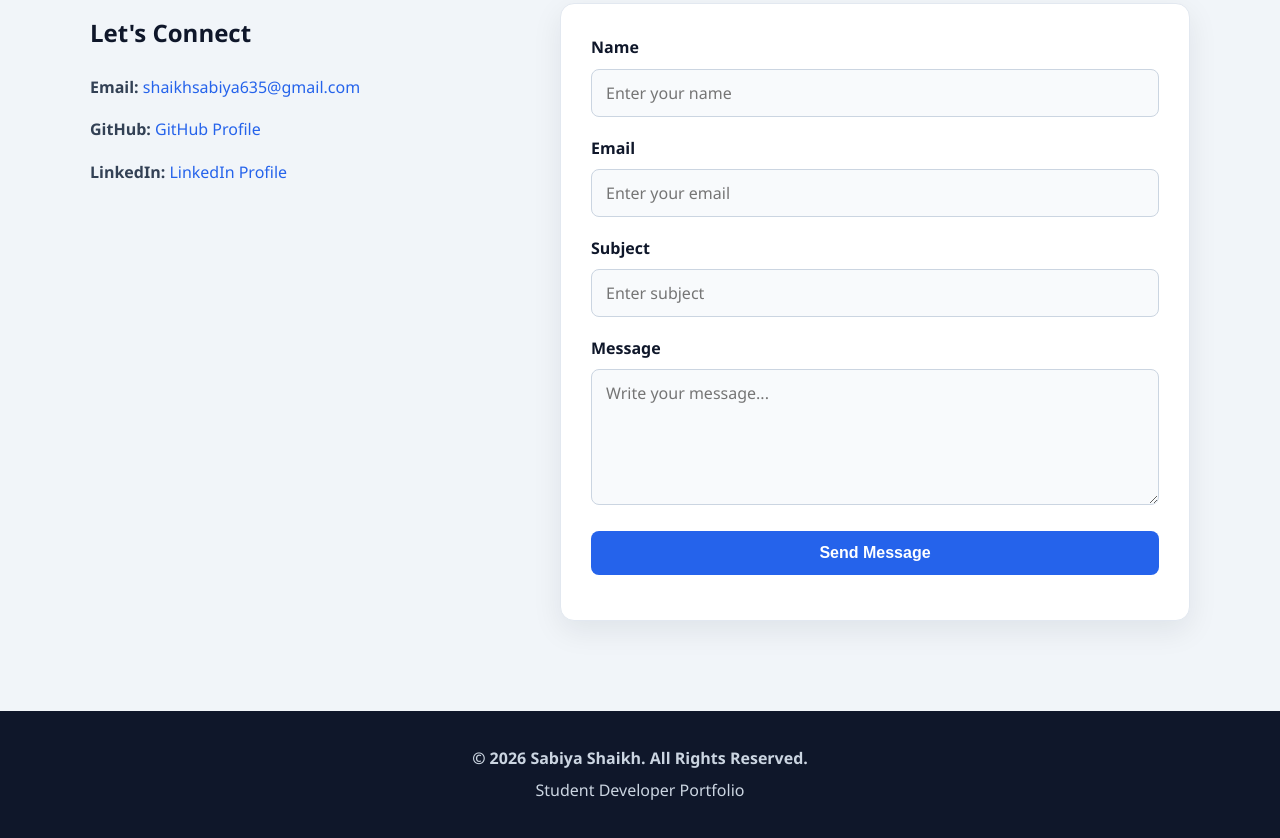
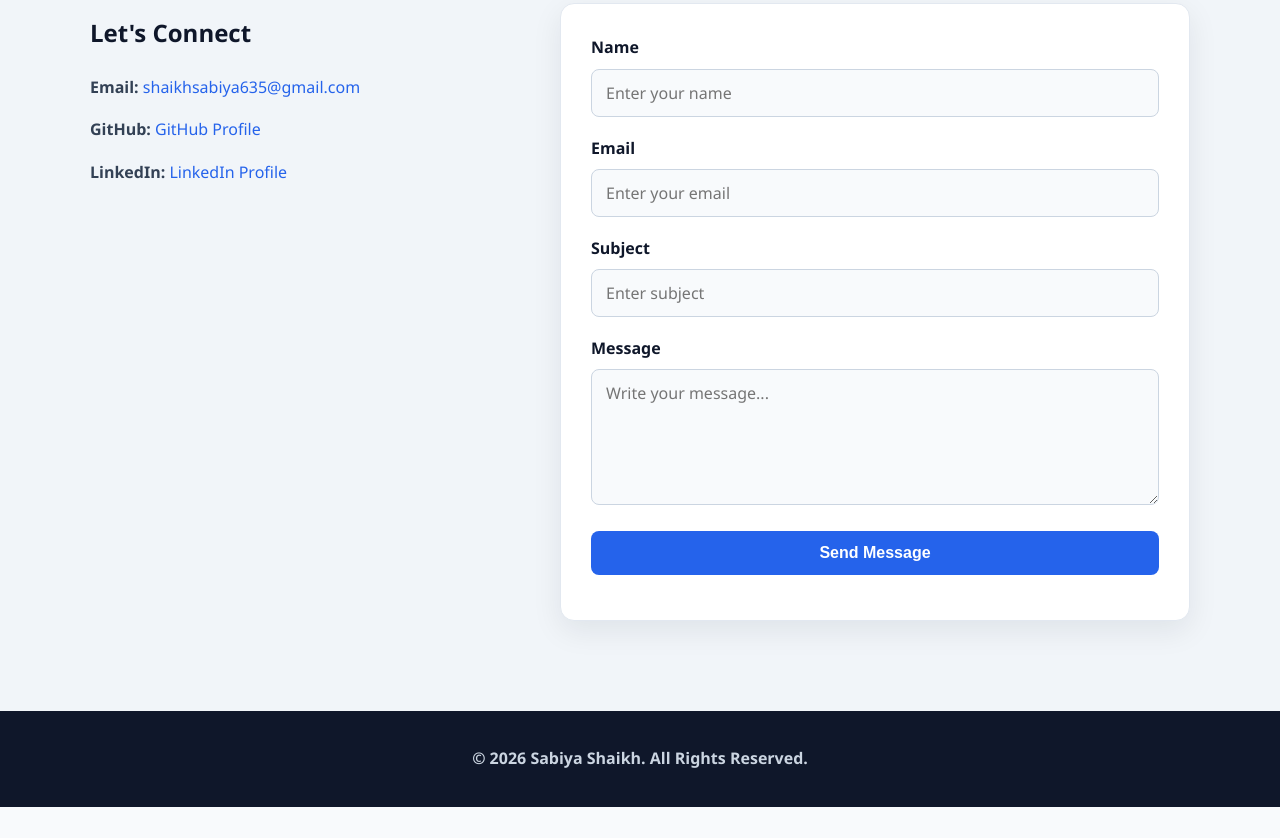
Before and after one commit to Sabiya1304/SabiyaShaikh_Assignment1_FullStackDevelopment, a plain HTML site: page frontend/index.html in a window 1280 px wide. Shown: the part 4828-5666 px from the top of the page. After the commit the page ends 5635 px from the top, so only its background shows below. Drawn offline with Linux system fonts and the light colour scheme.

Commit message:
Update index.html

```diff
--- a/frontend/index.html
+++ b/frontend/index.html
@@ -648,10 +648,6 @@
             &copy; 2026 Sabiya Shaikh. All Rights Reserved.
         </p>
 
-        <p>
-            Student Developer Portfolio
-        </p>
-
     </footer>
 
 
```
